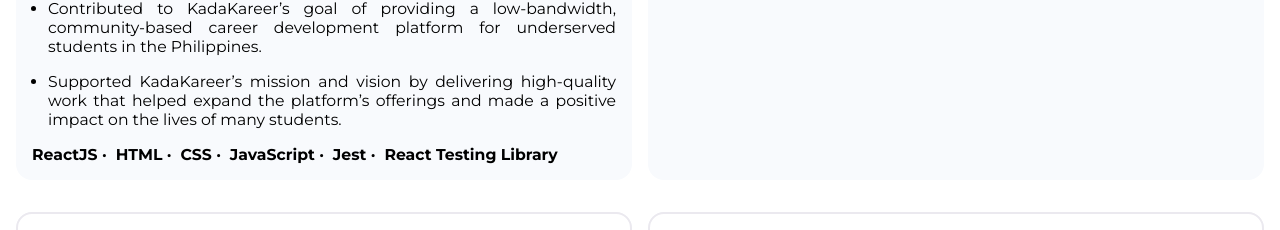
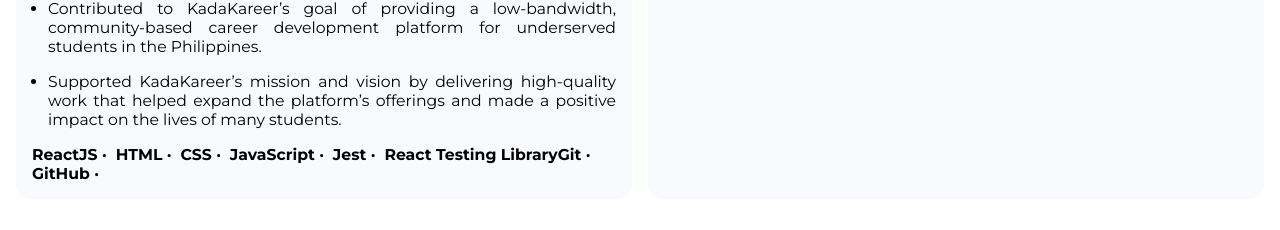
Before and after one commit to joyce-madjos/Portfolio-v2, a plain HTML site: page index.html in a window 1280 px wide. Shown: the part 1260-1490 px from the top of the page. Drawn offline with Linux system fonts and the light colour scheme.

Commit message:
add skills to prod eng experience

```diff
--- a/index.html
+++ b/index.html
@@ -166,6 +166,8 @@
                   <p>JavaScript &middot; &nbsp;</p>
                   <p>Jest &middot; &nbsp;</p>
                   <p>React Testing Library</p>
+                  <p>Git &middot; &nbsp;</p>
+                  <p>GitHub &middot; &nbsp;</p>
                 </div>
               </div>
             </div>
```
